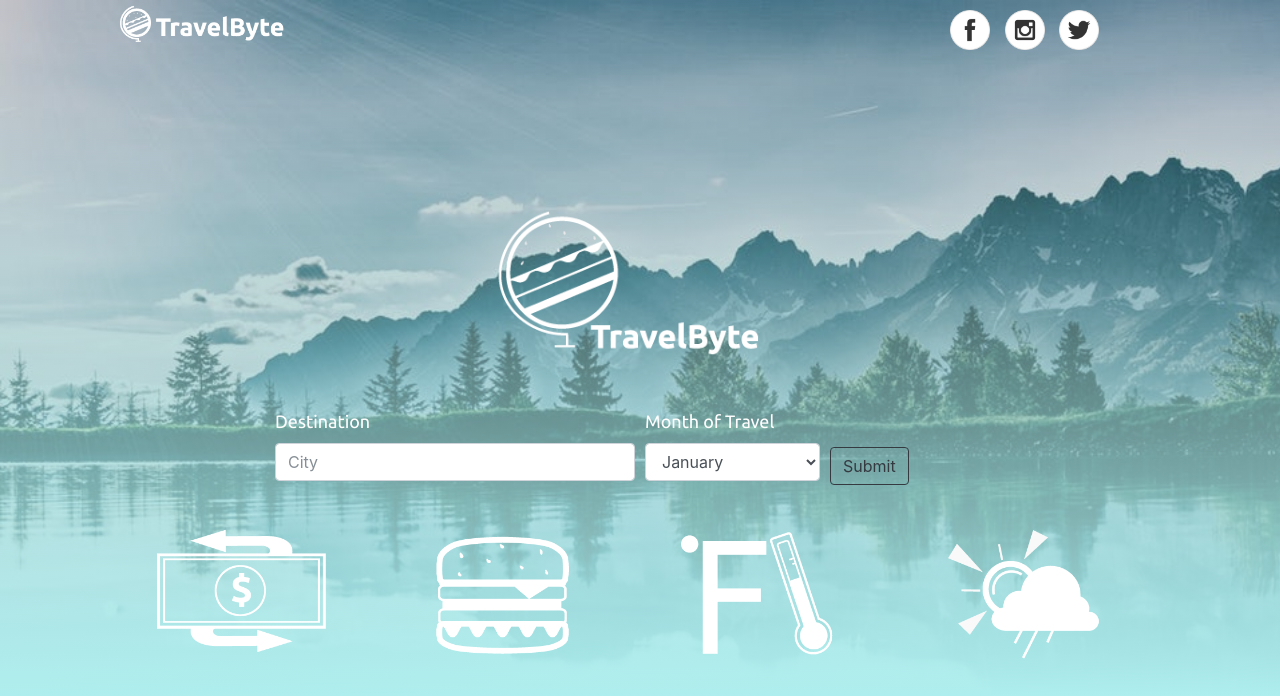
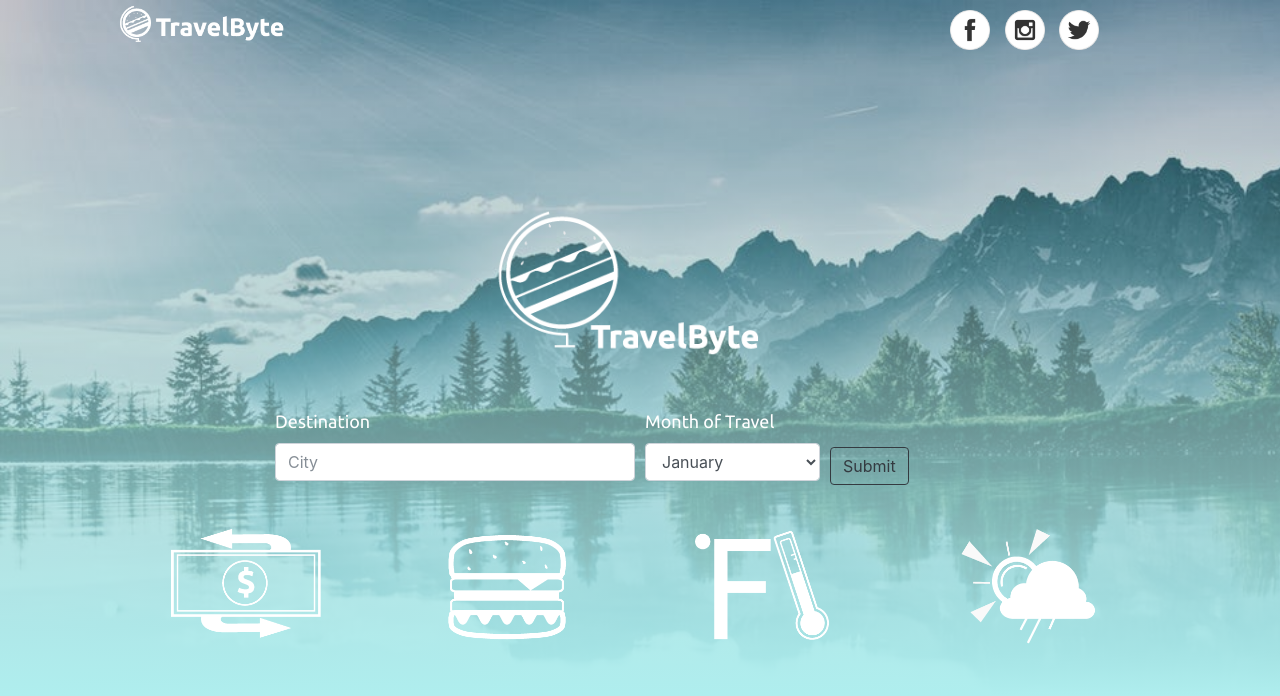
Before and after one commit to orpillasam/Travel-Guide, a plain HTML site: page index.html in a window 1280 px wide. Drawn offline with nearby package versions, Linux system fonts and the light colour scheme; no server answers.

Commit message:
updated html for iconcard

```diff
--- a/index.html
+++ b/index.html
@@ -78,24 +78,25 @@
 			</div>
 		</form>
 
+		<div class = 'row' id='card-row'>
+			<div id = "card-well"></div>
+		</div>
+
 		<div class="directory-icons">
-			  <div>
+			<div class = "icon-card col-3 col-sm-3 col-md-3 col-lg-3 col-xl-3">
 				<img src="assets/images/final_currency.png" />
 			</div>
-			  <div>
+			<div class = "icon-card col-3 col-sm-3 col-md-3 col-lg-3 col-xl-3">
 				<img src="assets/images/final_burger.png" />
 			</div>
-			  <div>
+			<div class = "icon-card col-3 col-sm-3 col-md-3 col-lg-3 col-xl-3">
 				<img src="assets/images/final_temperature.png" />
 			</div>
-			  <div>
+			<div class = "icon-card col-3 col-sm-3 col-md-3 col-lg-3 col-xl-3">
 				<img src="assets/images/final_rainfall.png" />
 			</div>
 		</div>
 
-		<div class = 'row' id='card-row'>
-			<div id = "card-well"></div>
-		</div>
 
 	</div>
 
```
Lines whose indentation alone changed are shown as unchanged.
